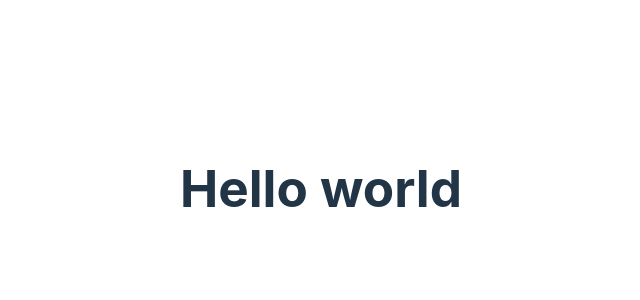
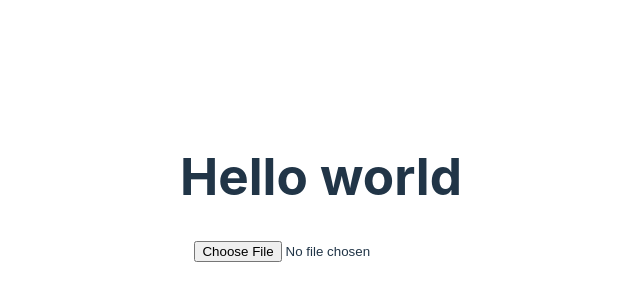
Before and after one commit to chetra-seng/ie-mini-app-poc, a Svelte app: page / in a window 1280 px wide. Shown: the part 212-512 px from the top of the page, without its empty margins (319-959 px from the left). Built offline with nearby package versions, Linux system fonts and the light colour scheme.

Commit message:
Add button

```diff
--- a/src/App.svelte
+++ b/src/App.svelte
@@ -1,3 +1,4 @@
 <main>
   <h1>Hello world</h1>
+  <input type="file" />
 </main>
```
